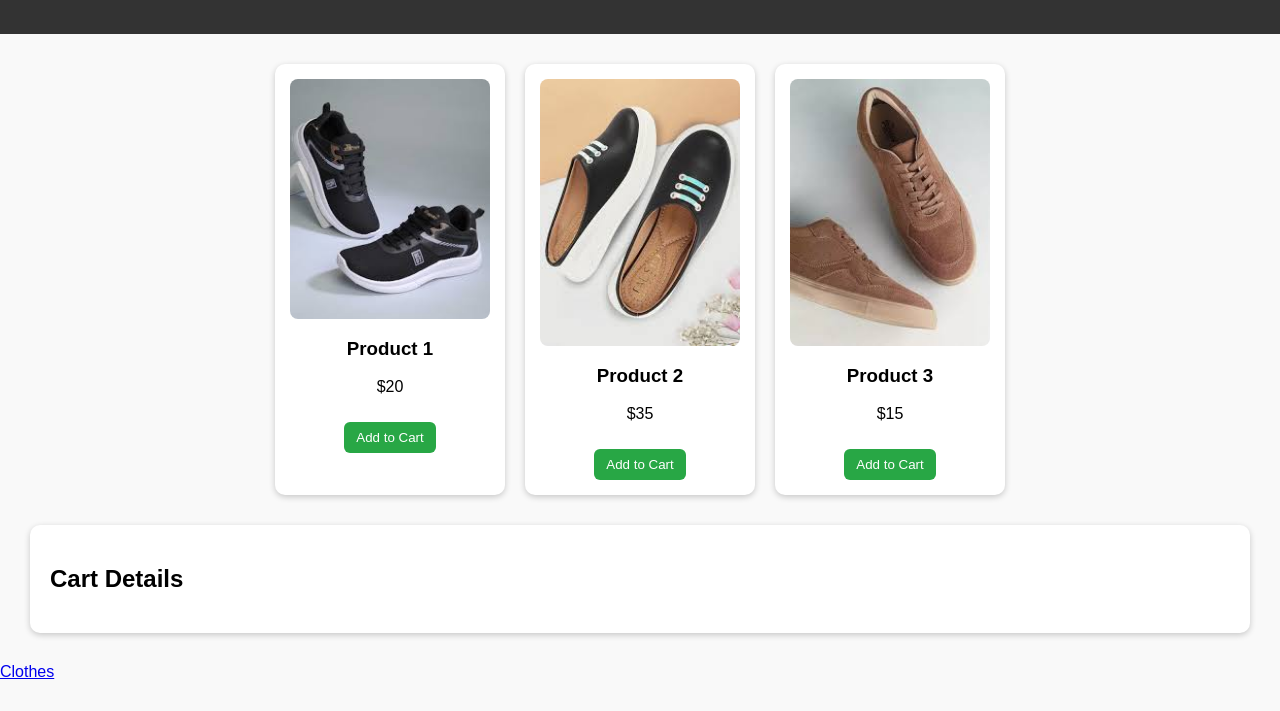
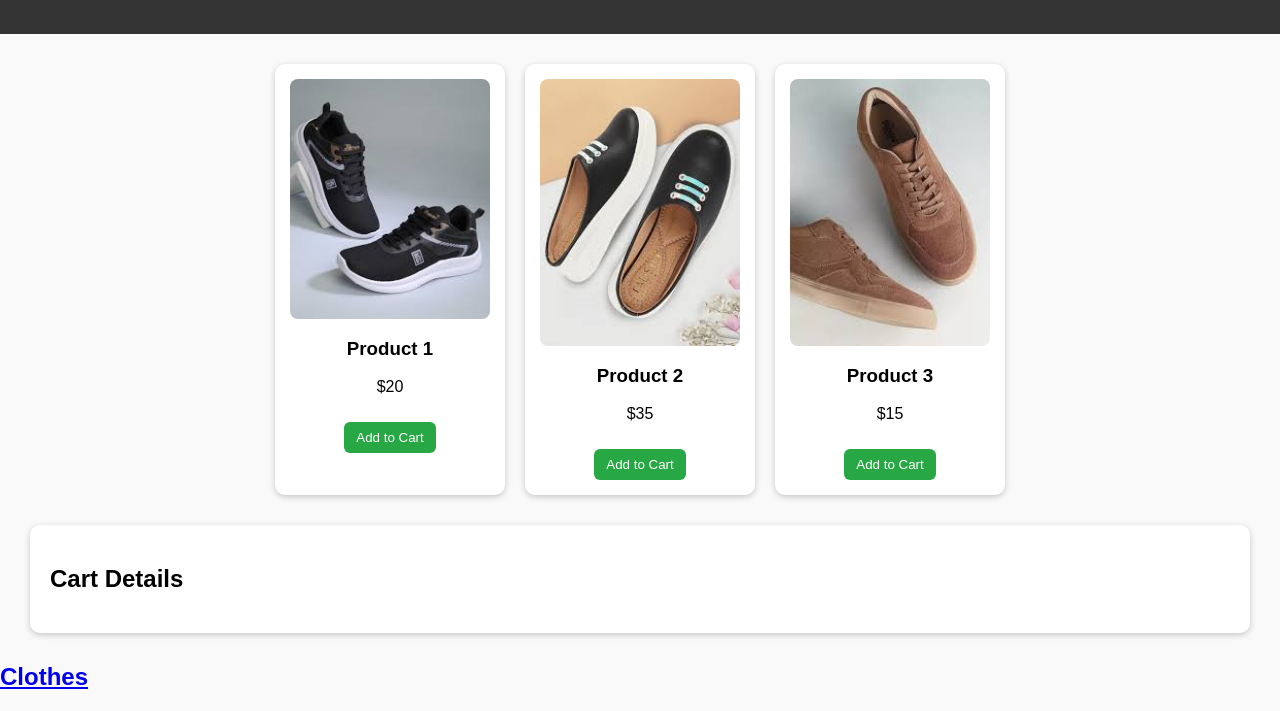
Before and after one commit to chandrikaavugaddi/sample-e-commerce, a plain HTML site: page index.html in a window 1280 px wide. Shown: the part 94-805 px from the top of the page. Drawn offline with Linux system fonts and the light colour scheme.

Commit message:
Update index.html

```diff
--- a/index.html
+++ b/index.html
@@ -46,7 +46,8 @@ ion<!DOCTYPE html>
   </section>
 
    <script src="script.js"></script>
-  <section><h1></h1></section>
+  <section>
+    <h1>
   <a href="index1.html" alt="Clothes">Clothes</a></h1></section>
 </body>
 </html>
```
